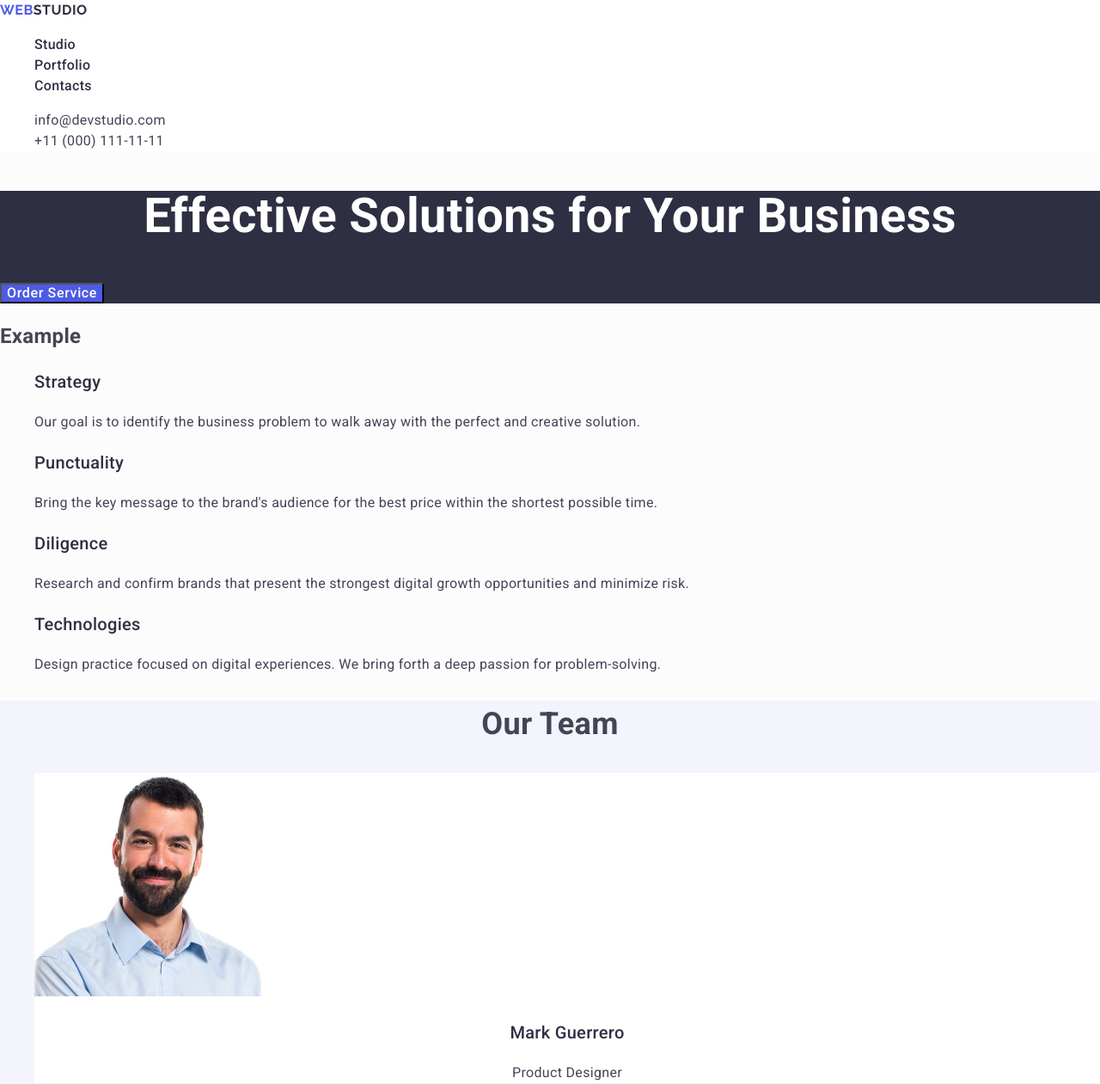
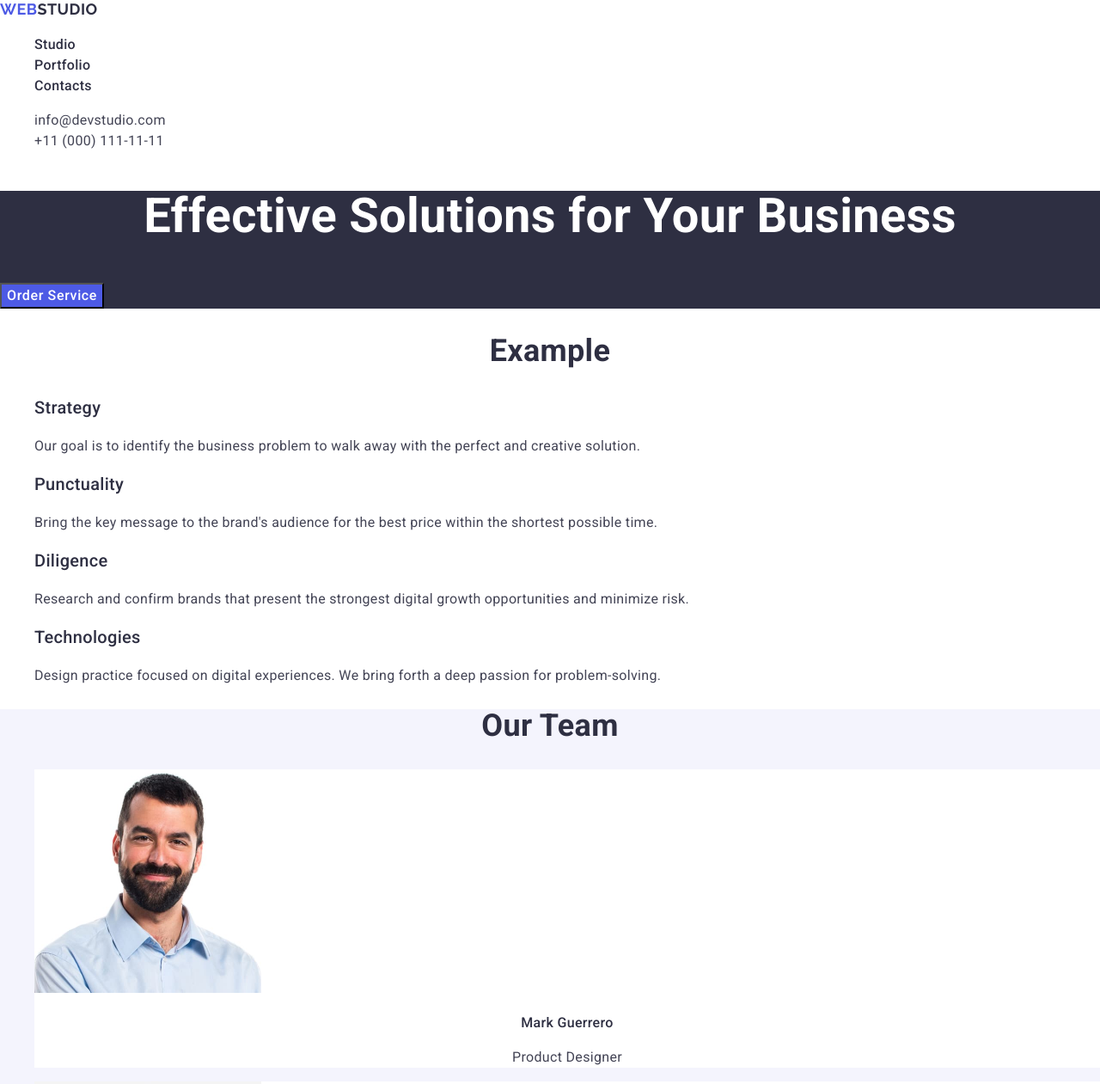
Before and after one commit to fesych-maria/goit-markup-hw-02, a plain HTML site: page index.html in a window 1280 px wide. Shown: the top 1261 px of the page at 86% size. Drawn offline with nearby package versions, Linux system fonts and the light colour scheme.

Commit message:
check mistakes

```diff
--- a/css/styles.css
+++ b/css/styles.css
@@ -3,9 +3,9 @@ body {
   font-size: 16px;
   font-weight: 400;
   line-height: 1.5;
-  letter-spacing: 0.32px;
+  letter-spacing: 0.02em;
   color: #434455;
-  background-color: #fcfcfc;
+  background-color: #ffffff;
 }
 
 ul {
@@ -18,30 +18,27 @@ a {
   font-style: normal;
 }
 
-.page-header {
-  background-color: #ffffff;
-}
-
 .page-header .page-link {
   font-weight: 500;
   color: #2e2f42;
 }
 
-.black-logo-main,
-.white-logo-main {
+.logo-main {
   font-family: "Raleway", sans-serif;
   font-weight: 700;
+  font-size: 18px;
   line-height: 1.17;
   letter-spacing: 0.48px;
   text-transform: uppercase;
+  color: #4d5ae5;
 }
 
-.black-logo-main {
+.studio-black-logo {
   color: #2e2f42;
 }
 
-.web-part-logo {
-  color: #4d5ae5;
+.link-list {
+  font-style: normal;
 }
 
 .link-list a:hover,
@@ -79,6 +76,12 @@ a {
   font-weight: 500;
   letter-spacing: 0.64px;
   cursor: pointer;
+  line-height: 1.5;
+}
+
+.order-button:hover,
+.order-button:focus {
+  background-color: #404bbf;
 }
 
 .feature-name,
@@ -89,30 +92,40 @@ a {
   color: #2e2f42;
 }
 
-.studio-features p,
+.feature-description,
 .feature-title,
 .project-name,
 .project-type {
   text-align: left;
+  line-height: 1.2;
 }
 
 .team-members {
   background-color: #f4f4fd;
 }
 
-.team-heading,
-.projects-heading {
+.photo-base {
+  background-color: #ffffff;
+}
+
+.feature-title,
+.team-title,
+.projects-title {
+  color: #2e2f42;
   text-align: center;
   font-weight: 800;
   font-size: 36px;
+  line-height: 1.11;
+  text-transform: capitalize;
 }
 
 .member-name,
-.team-members p {
+.job-position {
   text-align: center;
+  font-size: 16px;
 }
 
-.white-logo-main {
+.studio-white-logo {
   color: #f4f4fd;
 }
 
@@ -120,7 +133,3 @@ a {
   color: #f4f4fd;
   text-align: left;
 }
-
-.team-members li {
-  background-color: #ffffff;
-}
--- a/index.html
+++ b/index.html
@@ -8,6 +8,8 @@
       rel="stylesheet"
       href="https://cdn.jsdelivr.net/npm/modern-normalize@2.0.0/modern-normalize.min.css"
     />
+    <link rel="preconnect" href="https://fonts.googleapis.com" />
+    <link rel="preconnect" href="https://fonts.gstatic.com" crossorigin />
     <link
       href="https://fonts.googleapis.com/css2?family=Raleway:wght@700&display=swap"
       rel="stylesheet"
@@ -21,12 +23,12 @@
   <body>
     <header class="page-header">
       <nav>
-        <a href="./index.html" class="black-logo-main"
-          ><span class="web-part-logo">Web</span>Studio</a
+        <a href="./index.html" class="logo-main"
+          >Web<span class="studio-black-logo">Studio</span></a
         >
         <ul class="link-list">
           <li class="studio-link">
-            <a href="" class="page-link">Studio</a>
+            <a href="./index.html" class="page-link">Studio</a>
           </li>
           <li>
             <a href="" class="page-link">Portfolio</a>
@@ -36,10 +38,12 @@
           </li>
         </ul>
       </nav>
-      <address>
-        <ul class="link-list">
+      <address class="link-list">
+        <ul>
           <li>
-            <a href="mailto:info@devstudio.com">info@devstudio.com</a><br />
+            <a href="mailto:info@devstudio.com" class="mail-link"
+              >info@devstudio.com</a
+            ><br />
           </li>
           <li><a href="tel:+110001111111">+11 (000) 111-11-11</a><br /></li>
         </ul>
@@ -53,32 +57,32 @@
         <button type="button" class="order-button">Order Service</button>
       </section>
       <section class="studio-features">
-        <h2>Example</h2>
+        <h2 class="feature-title">Example</h2>
         <ul>
           <li>
             <h3 class="feature-name">Strategy</h3>
-            <p>
+            <p class="feature-description">
               Our goal is to identify the business problem to walk away with the
               perfect and creative solution.
             </p>
           </li>
           <li>
             <h3 class="feature-name">Punctuality</h3>
-            <p>
+            <p class="feature-description">
               Bring the key message to the brand's audience for the best price
               within the shortest possible time.
             </p>
           </li>
           <li>
             <h3 class="feature-name">Diligence</h3>
-            <p>
+            <p class="feature-description">
               Research and confirm brands that present the strongest digital
               growth opportunities and minimize risk.
             </p>
           </li>
           <li>
             <h3 class="feature-name">Technologies</h3>
-            <p>
+            <p class="feature-description">
               Design practice focused on digital experiences. We bring forth a
               deep passion for problem-solving.
             </p>
@@ -86,9 +90,9 @@
         </ul>
       </section>
       <section class="team-members">
-        <h2 class="team-heading">Our Team</h2>
+        <h2 class="team-title">Our Team</h2>
         <ul>
-          <li>
+          <li class="photo-base">
             <img
               src="./images/img-3.jpg"
               alt="Mark Guerrero"
@@ -96,9 +100,9 @@
               height="260"
             />
             <h3 class="member-name">Mark Guerrero</h3>
-            <p>Product Designer</p>
+            <p class="job-position">Product Designer</p>
           </li>
-          <li>
+          <li class="photo-base">
             <img
               src="./images/img-2.jpg"
               alt="Mark Guerrero"
@@ -106,9 +110,9 @@
               height="260"
             />
             <h3 class="member-name">Tom Ford</h3>
-            <p>Frontend Developer</p>
+            <p class="job-position">Frontend Developer</p>
           </li>
-          <li>
+          <li class="photo-base">
             <img
               src="./images/img-1.jpg"
               alt="Mark Guerrero"
@@ -116,9 +120,9 @@
               height="260"
             />
             <h3 class="member-name">Camila Garcia</h3>
-            <p>Marketing</p>
+            <p class="job-position">Marketing</p>
           </li>
-          <li>
+          <li class="photo-base">
             <img
               src="./images/img.jpg"
               alt="Mark Guerrero"
@@ -126,12 +130,12 @@
               height="260"
             />
             <h3 class="member-name">Daniel Wilson</h3>
-            <p>UI Designer</p>
+            <p class="job-position">UI Designer</p>
           </li>
         </ul>
       </section>
       <section class="projects-examples">
-        <h2 class="projects-heading">Our Portfolio</h2>
+        <h2 class="projects-title">Our Portfolio</h2>
         <ul>
           <li>
             <img
@@ -197,8 +201,8 @@
       </section>
     </main>
     <footer class="page-footer">
-      <a href="./index.html" class="white-logo-main"
-        ><span class="web-part-logo">Web</span>Studio</a
+      <a href="./index.html" class="logo-main"
+        >Web<span class="studio-white-logo">Studio</span></a
       >
       <p class="advice">
         Increase the flow of customers and sales for your business with digital
```
